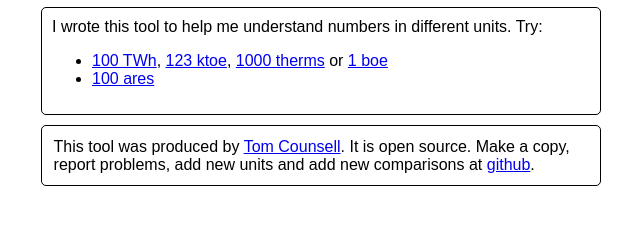
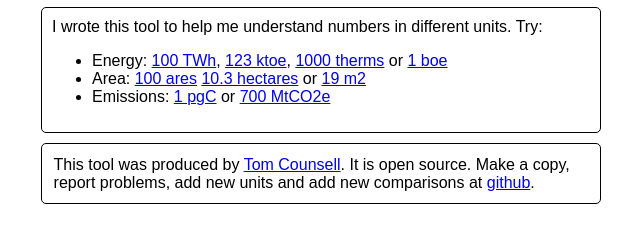
Before and after one commit to tamc/how-much-is, a plain HTML site: page index.html in a window 1280 px wide. Shown: the part 88-330 px from the top of the page, without its empty margins (319-959 px from the left). Drawn offline with Linux system fonts and the light colour scheme.

Commit message:
Added some more examples

```diff
--- a/index.html
+++ b/index.html
@@ -93,12 +93,23 @@
     Try:
     <ul>
       <li>
+        Energy:
         <a class='example' href='#'>100 TWh</a>,
         <a class='example' href='#'>123 ktoe</a>,
         <a class='example' href='#'>1000 therms</a> or
         <a class='example' href='#'>1 boe</a>
       </li>
-      <li><a class='example' href='#'>100 ares</a></li>
+      <li>
+        Area:
+        <a class='example' href='#'>100 ares</a>
+        <a class='example' href='#'>10.3 hectares</a> or
+        <a class='example' href='#'>19 m2</a>
+      </li>
+      <li>
+        Emissions:
+        <a class='example' href='#'>1 pgC</a> or
+        <a class='example' href='#'>700 MtCO2e</a>
+      </li>
     </ul>
   </div>
   <div id='apology' class='round'>
```
